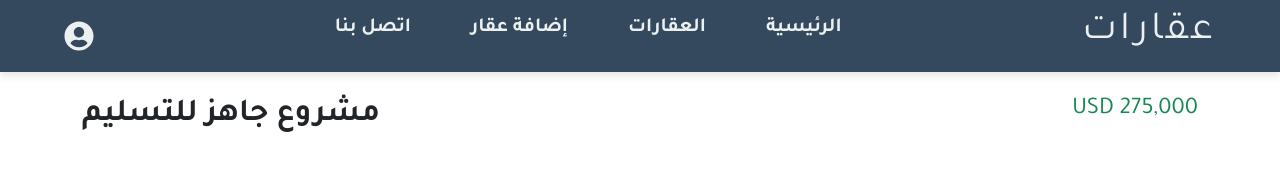
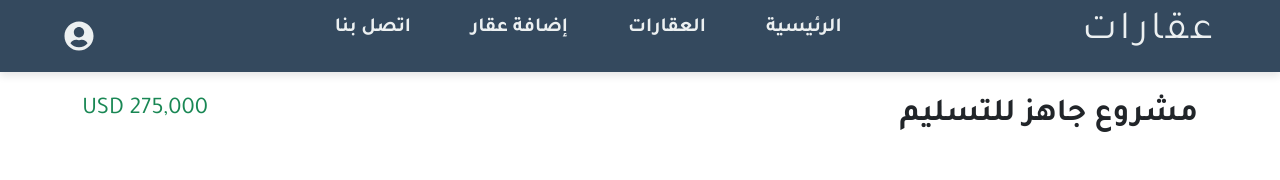
Before and after one commit to AhmadAlhjje/Real_Estate, a React (Vite) app: page /property/2 in a window 1280 px wide. Shown: the top 180 px of the page. Built offline with nearby package versions, Linux system fonts and the light colour scheme.

Commit message:
Edit NavBar

```diff
--- a/src/pages/PropertyDetails/PropertyDetails.jsx
+++ b/src/pages/PropertyDetails/PropertyDetails.jsx
@@ -52,15 +52,15 @@ const PropertyDetails = () => {
     <div className="container mt-4">
       {/* عنوان العقار والسعر */}
       <div style={{display:"flex", justifyContent:"space-between",marginBottom:"40px"}}>
+      <h2 className="fw-bold text-dark">{property.title}</h2>
         <h4 className="text-success">USD {property.price.toLocaleString()}</h4>
-        <h2 className="fw-bold text-dark">{property.title}</h2>
       </div>
 
       {/* تصميم الشبكة */}
       <div className="row mt-4 mb-4">
 
 
-        {/* القسم الأيسر - الفيديو والخريطة */}
+        {/* القسم الأيمن - الفيديو والخريطة */}
         <div className="col-md-4 d-flex flex-column gap-3">
           <div
             className="rounded-4 shadow-sm position-relative overflow-hidden"
@@ -89,7 +89,7 @@ const PropertyDetails = () => {
           </div>
         </div>
 
-        {/* القسم الأيمن - صورة العقار الكبيرة */}
+        {/* القسم الأيسر - صورة العقار الكبيرة */}
         <div className="col-md-8 mt-4 mt-md-0">
         <div
             className="rounded-4 shadow-sm overflow-hidden"
```
